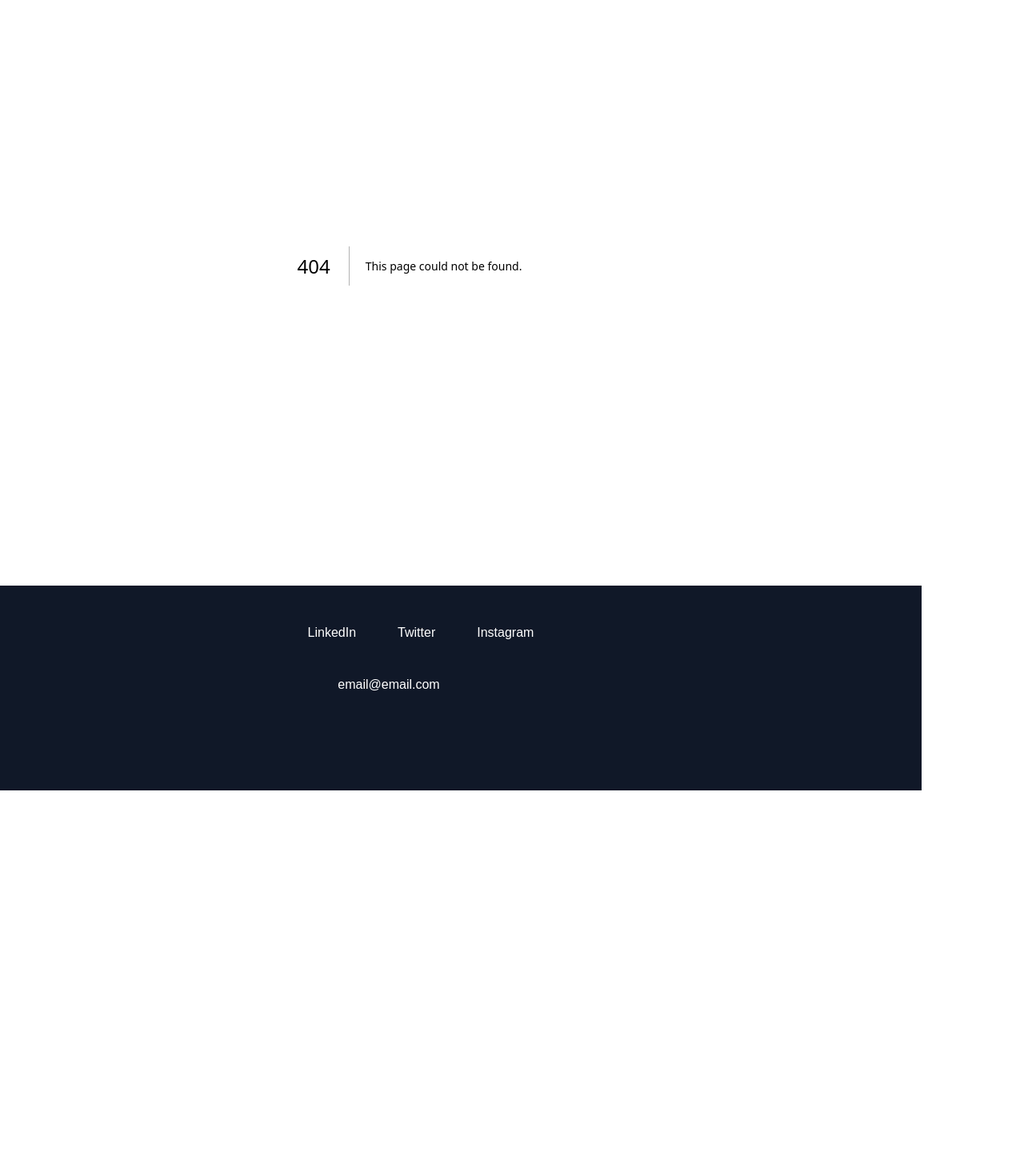
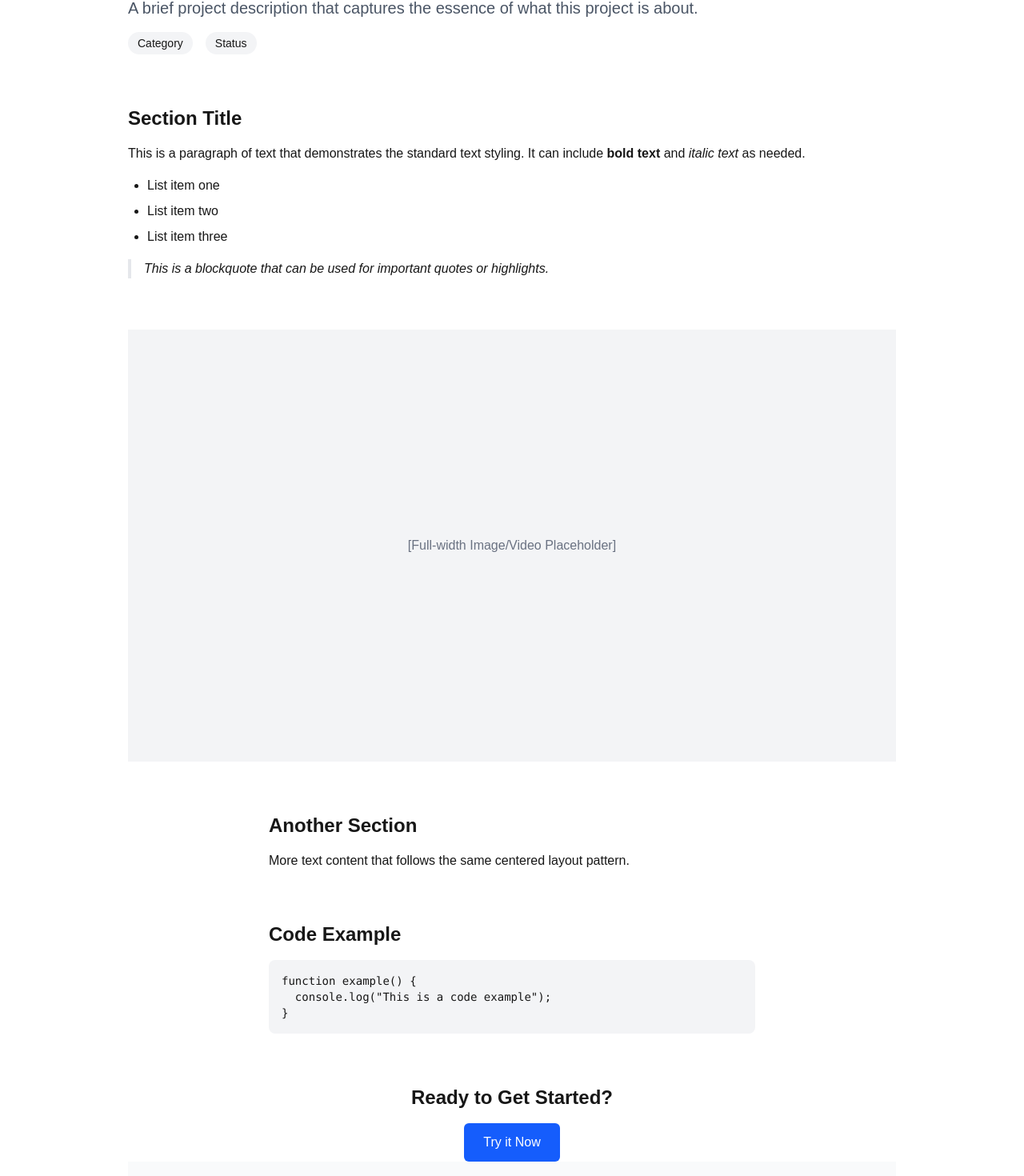
Before and after one commit to sidomatic11/portfolio-2025, a Next.js app: page /solve/template in a window 1280 px wide. Before the commit this address had no page. Shown: the part 132-1602 px from the top of the page at 80% size. Before the commit the page ends 1120 px from the top, so only its background shows below. Built offline with nearby package versions, Linux system fonts and the light colour scheme; some icons are missing.

Commit message:
styling etc

```diff
--- a/app/components/Footer.tsx
+++ b/app/components/Footer.tsx
@@ -18,7 +18,7 @@ export default function Footer() {
   };
 
   return (
-    <footer className="row-start-3 flex flex-col items-center justify-center h-64 pb-16 bg-gray-900 text-white lg:w-[calc(100%-4rem)] mx-auto relative before:content-[''] before:absolute before:inset-0 before:left-1/2 before:-translate-x-1/2 before:w-screen before:bg-gray-900 before:-z-10">
+    <footer className="row-start-3 flex flex-col items-center justify-center h-64 pb-16 bg-gray700 text-white lg:w-[calc(100%-4rem)] mx-auto relative before:content-[''] before:absolute before:inset-0 before:left-1/2 before:-translate-x-1/2 before:w-screen before:bg-gray-700 before:-z-10">
       <nav className="flex gap-6 mb-8">
         <a
           href="https://www.linkedin.com/in/patilsiddhant/"
--- a/app/components/project-card.tsx
+++ b/app/components/project-card.tsx
@@ -4,7 +4,7 @@ export default function ProjectCard({ link, newTab = false, children }: { link:
 
   return (
     <Link href={link} target={newTab ? "_blank" : "_self"}>
-      <div className="bg-gray-200 p-6 rounded-md aspect-square">
+      <div className="bg-gray-50 border border-gray-300 p-6 rounded-lg aspect-square">
         {children}
       </div>
     </Link>
--- a/app/explore/hci-notes/page.tsx
+++ b/app/explore/hci-notes/page.tsx
@@ -50,7 +50,7 @@ export default function HCI() {
         isProjectHeader={true}
       />
       <main className="w-full py-16 px-4 sm:px-8">
-        <h1 className="text-4xl font-bold mb-8">Notes on Humans, Computers and their Interaction</h1>
+        <h1 className="text-4xl font-bold mb-8 max-w-xl mx-auto">Notes on Humans, Computers and their Interaction</h1>
 
         {/* Image container with aspect ratio 16:9 */}
         <div className="relative w-full aspect-[16/9]">
@@ -77,7 +77,7 @@ export default function HCI() {
         </div>
 
         {/* Radio button controls */}
-        <div className="grid grid-cols-2 sm:flex sm:flex-row gap-4 sm:gap-6 justify-center mt-8">
+        <div className="grid grid-cols-2 sm:flex sm:flex-row gap-4 sm:gap-6 justify-center mt-8 max-w-xl mx-auto">
           {/* Base image option */}
           <label className="flex items-center gap-2 cursor-pointer">
             <input
@@ -107,7 +107,7 @@ export default function HCI() {
         </div>
 
         {/* Content section */}
-        <div className="mt-16 max-w-3xl mx-auto">
+        <div className="mt-16 max-w-xl mx-auto">
           <h2 className="text-2xl font-bold mb-6">Important considerations:</h2>
 
           <div className="space-y-6">
--- a/app/explore/voice-typing/page.tsx
+++ b/app/explore/voice-typing/page.tsx
@@ -5,7 +5,8 @@ export default function VoiceTyping() {
     <div className="min-h-screen bg-white">
       <Header isProjectHeader={true} />
 
-      <div className="max-w-prose mx-auto px-4 py-12">
+      <div className="w-full px-4 py-12">
+        <div className="max-w-xl mx-auto">
           <h1 className="text-3xl font-bold mb-8">Can voice typing be better?</h1>
 
           <section className="mb-12">
@@ -24,26 +25,31 @@ export default function VoiceTyping() {
               when speaking to another person.
             </p>
           </section>
+        </div>
 
         <section className="mb-12">
+          <div className="max-w-xl mx-auto">
             <h2 className="text-2xl font-semibold mb-4">Prototypes</h2>
 
             <h3 className="text-xl font-medium mb-3">Pointer interactions</h3>
             <p className="mb-4">
               Exploring how mouse and touch interactions can enhance voice typing.
             </p>
-          <div className="bg-gray-100 rounded-lg p-4 mb-6 flex items-center justify-center h-64">
+          </div>
+          <div className="w-full bg-gray-100 rounded-lg p-4 mb-6 flex items-center justify-center h-64">
             <p className="text-gray-500 text-center">[Prototype visualization: Mouse/touch interaction with voice commands]</p>
           </div>
 
+          <div className="max-w-xl mx-auto">
             <h3 className="text-xl font-medium mb-3">Combining mouse interaction with STT</h3>
             <p className="mb-4">
               Investigating ways to blend speech-to-text with traditional input methods.
             </p>
-          <div className="bg-gray-100 rounded-lg p-4 mb-6 flex items-center justify-center h-64">
+          </div>
+          <div className="w-full bg-gray-100 rounded-lg p-4 mb-6 flex items-center justify-center h-64">
             <p className="text-gray-500 text-center">[Prototype visualization: Hybrid input methods demonstration]</p>
           </div>
-          <div className="mb-6">
+          <div className="max-w-xl mx-auto mb-6">
             <a
               href="#"
               className="inline-flex items-center px-4 py-2 bg-blue-600 text-white rounded-md hover:bg-blue-700 transition-colors"
@@ -54,6 +60,7 @@ export default function VoiceTyping() {
           </div>
         </section>
 
+        <div className="max-w-xl mx-auto">
           <section className="mb-12">
             <h2 className="text-2xl font-semibold mb-4">Thought experiments</h2>
             <p className="mb-4">
@@ -128,7 +135,7 @@ export default function VoiceTyping() {
               </div>
             </div>
           </section>
-
+        </div>
       </div>
     </div>
   );
--- a/app/page.tsx
+++ b/app/page.tsx
@@ -61,7 +61,7 @@ function HomeContent() {
 						</ProjectCard>
 
 						<ProjectCard link="/explore/code-abstraction">
-							<p>Can we have variable abstraction for code while using AI?</p>
+							<p>What if we have variable code abstraction levels while using AI?</p>
 						</ProjectCard>
 
 						<ProjectCard link="/explore/threejs-music">
--- /dev/null
+++ b/app/solve/template/page.tsx
@@ -0,0 +1,114 @@
+import Header from "@/app/components/header";
+
+export default function Template() {
+  return (
+    <div className="min-h-screen bg-white">
+      <Header isProjectHeader={true} />
+
+      <main className="w-full">
+
+        <h1 className="text-4xl font-bold mb-6">Project Title</h1>
+        <p className="text-xl text-gray-600 mb-4">A brief project description that captures the essence of what this project is about.</p>
+
+
+        {/* Center Column - Main Content */}
+        <div className="col-span-12 md:col-span-8">
+          {/* Hero Section */}
+          <section className="mb-16">
+            <div className="flex gap-4">
+              <span className="px-3 py-1 bg-gray-100 rounded-full text-sm">Category</span>
+              <span className="px-3 py-1 bg-gray-100 rounded-full text-sm">Status</span>
+            </div>
+          </section>
+
+          {/* Text Content */}
+          <section className="mb-16">
+            <h2 className="text-2xl font-semibold mb-4">Section Title</h2>
+            <p className="mb-4">
+              This is a paragraph of text that demonstrates the standard text styling.
+              It can include <strong>bold text</strong> and <em>italic text</em> as needed.
+            </p>
+            <ul className="list-disc pl-6 space-y-2 mb-4">
+              <li>List item one</li>
+              <li>List item two</li>
+              <li>List item three</li>
+            </ul>
+            <blockquote className="border-l-4 border-gray-200 pl-4 italic mb-4">
+              This is a blockquote that can be used for important quotes or highlights.
+            </blockquote>
+          </section>
+        </div>
+
+
+
+        {/* Full-width Image (outside the grid) */}
+        <div className="w-full px-0 mb-16">
+          <div className="w-full aspect-video bg-gray-100 flex items-center justify-center">
+            <p className="text-gray-500">[Full-width Image/Video Placeholder]</p>
+          </div>
+        </div>
+
+        {/* Three Column Grid Container - Continued */}
+        <div className="grid grid-cols-12 gap-8 px-4">
+          {/* Left Column */}
+          <div className="col-span-12 md:col-span-2"></div>
+
+          {/* Center Column */}
+          <div className="col-span-12 md:col-span-8">
+            {/* More Text Content */}
+            <section className="mb-16">
+              <h2 className="text-2xl font-semibold mb-4">Another Section</h2>
+              <p className="mb-4">
+                More text content that follows the same centered layout pattern.
+              </p>
+            </section>
+
+            {/* Code Example */}
+            <section className="mb-16">
+              <h2 className="text-2xl font-semibold mb-4">Code Example</h2>
+              <div className="bg-gray-100 p-4 rounded-lg font-mono text-sm">
+                <pre>
+                  {`function example() {
+  console.log("This is a code example");
+}`}
+                </pre>
+              </div>
+            </section>
+
+            {/* Call to Action */}
+            <section className="text-center">
+              <h2 className="text-2xl font-semibold mb-4">Ready to Get Started?</h2>
+              <button className="px-6 py-3 bg-blue-600 text-white rounded-md hover:bg-blue-700 transition-colors">
+                Try it Now
+              </button>
+            </section>
+          </div>
+
+          {/* Right Column */}
+          <div className="col-span-12 md:col-span-2"></div>
+        </div>
+
+        {/* Full-width Feature Section (outside the grid) */}
+        <div className="w-full bg-gray-50 py-12 mb-16">
+          <div className="max-w-4xl mx-auto px-4">
+            <h2 className="text-2xl font-semibold mb-6">Features</h2>
+            <div className="grid grid-cols-1 md:grid-cols-3 gap-6">
+              <div className="bg-white p-6 rounded-lg shadow-sm">
+                <h3 className="text-lg font-medium mb-2">Feature One</h3>
+                <p>Description of the first feature or aspect of the project.</p>
+              </div>
+              <div className="bg-white p-6 rounded-lg shadow-sm">
+                <h3 className="text-lg font-medium mb-2">Feature Two</h3>
+                <p>Description of the second feature or aspect of the project.</p>
+              </div>
+              <div className="bg-white p-6 rounded-lg shadow-sm">
+                <h3 className="text-lg font-medium mb-2">Feature Three</h3>
+                <p>Description of the third feature or aspect of the project.</p>
+              </div>
+            </div>
+          </div>
+        </div>
+      </main>
+    </div>
+  );
+}
```
Lines whose indentation alone changed are shown as unchanged.
